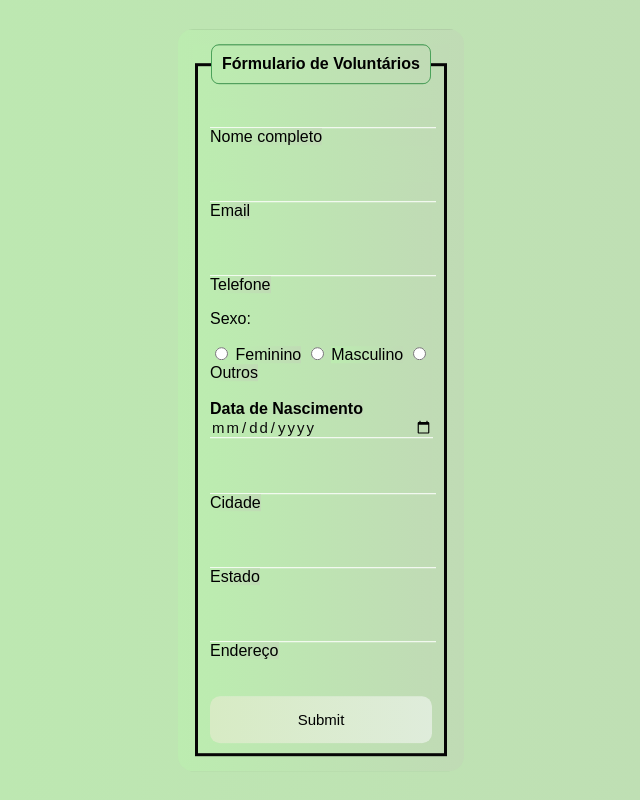
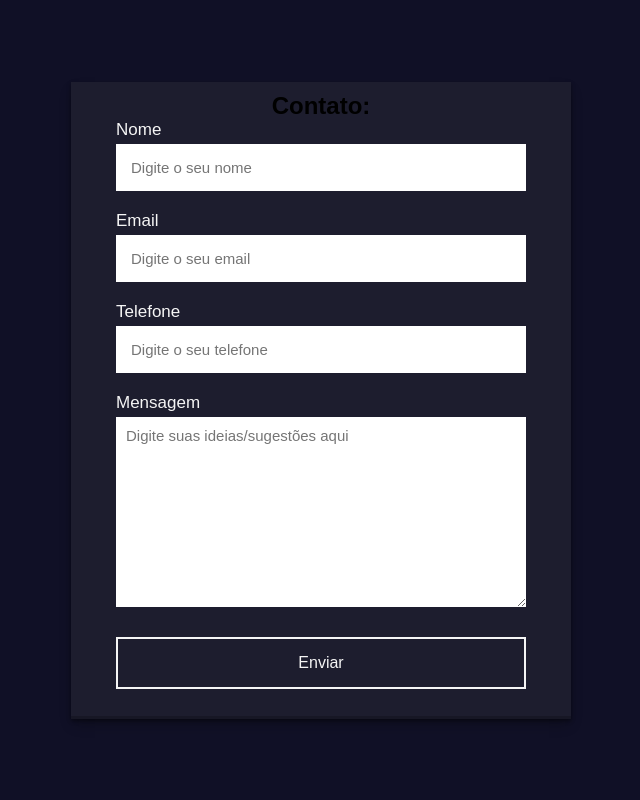
Before and after one commit to codigo01quequel/trabalho-final, a plain HTML site: page formulario.html in a window 1280 px wide. Shown: the whole page, without its empty margins (319-959 px from the left). Drawn offline with Linux system fonts and the light colour scheme.

Commit message:
mudança no formulario

```diff
--- a/formulario.css
+++ b/formulario.css
@@ -1,70 +1,74 @@
 *{
-    font-family: Arial, Helvetica, sans-serif;
-    background-image: linear-gradient(to right, rgb(188, 236, 176), rgb(192, 219, 181));
+    margin: 0;
+    padding: 0;
+    box-sizing: border-box;
+    font-family: sans-serif;
 }
-.box{
-    position: absolute;
-    top: 50%;
-    left: 50%;
-    transform: translate(-50%, -50%);
-    background-color: rgba(0, 0, 0, 0.6);
+body{
+    display: flex;
+    align-items: center;
+    justify-content: center;
+    min-height: 100vh;
+    background-color: #101026;
+}
+section{
+    display: flex;
+    align-items: center;
+    justify-content: center;
+    flex-direction: column;
+    padding: 10px 45px;
+    background-color: #1d1d2e;
+    width: 500px;
+    box-shadow: rgba(0, 0, 0, 0.4) 0px 2px 4px, rgba(0, 0, 0, 0.3) 0px 7px 13px -3px, rgba(0, 0, 0, 0.2) 0px -3px 0px inset;
+}
+::selection h2{
+    color: #f5f5f5;
+    font-size: 2.5rem;
+    margin: 2rem;
+}
+section form{
+    display: flex;
+    flex-direction: column;
+    width: 100%;
+}
+form label{
+    color:#f5f5f5;
+    font-size: 17px;
+    margin-bottom: 4px;
+}
+form input{
     padding: 15px;
+    outline: none;
+    border: 0;
+    margin-bottom: 20px;
+    font-size: 15px;
+    transition: all 0.5s;
+}
+form input:focus{
     border-radius: 15px;
-    width: 20%;
 }
-fieldset{
-    border: 3px solid rgb(5, 5, 5);
+form textarea{
+    padding: 10px;
+    outline: none;
+    border: 0;
+    font-size: 15px;
+    margin-bottom: 30px;
+    transition: all 0.5s;
 }
-legend{
-    border: 1px solid rgb(75, 163, 90);
-    padding: 10px;
-    text-align: center;
-    background-color: rgb(74, 109, 80);
-    border-radius: 8px;
+form textarea:focus{
+    border-radius: 16px;
 }
-.inputBox{
-    position: relative;
+form button{
+    padding: 15px;
+    cursor: pointer;
+    font-size: 16px;
+    background: transparent;
+    border: 2px solid #f5f5f5;
+    color:#f5f5f5;
+    transition: all 1s;
+    margin-bottom: 20px;
 }
-.inputUser{
-    background: none;
-    border: none;
-    border-bottom: 1px solid white;
-    outline: none;
-    color: rgb(12, 12, 12);
-    font-size: 15px;
-    width: 100%;
-    letter-spacing: 2px;
-}
-.labelInput{
-    position: absolute;
-    top: 0px;
-    left: 0px;
-    pointer-events: none;
-    transition: .5s;
-}
-.inputUser:focus ~ .labelInput,
-.inputUser:valid ~ .labelInput{
-    top: -20px;
-    font-size: 12px;
-    color:darkgreen;
-}
-#data_nascimento{
-    border: none;
-    padding: 8px;
-    border-radius: 10px;
-    outline: none;
-    font-size: 15px;
-}
-#submit{
-    background-image: linear-gradient(to right, rgb(215, 235, 196), rgb(223, 236, 219));
-    width: 100%;
-    border: none;
-    padding: 15px;
-    color:black;
-    font-size: 15px;
-    cursor: ponter;
-    border-radius: 10px;
-}
-#submit:hover{
-    background-image: linear-gradient(to right, rgb(215, 235, 196), rgb(223, 236, 219));
-}
+form button:hover{
+    background: #f5f5f5;
+    color:#101026;
+    border-radius: 16px;}
--- a/formulario.html
+++ b/formulario.html
@@ -1,5 +1,5 @@
 <!DOCTYPE html>
-<html lang="en">
+<html lang="pt-br">
 <head>
     <meta charset="UTF-8">
     <meta name="viewport" content="width=device-width, initial-scale=1.0">
@@ -7,58 +7,22 @@
     <link rel="stylesheet" href="formulario.css">
 </head>
 <body>
-    <div class="box">
-        <form action="">
-            <fieldset>
-                <legend><b>Fórmulario de Voluntários</b></legend>
-                <br>
-                <div class="inputBox">
-                    <input type="text" name="nome" id="nome" class="inputUser" required>
-                    <label for="nome" class="labelinput">Nome completo</label>
-                </div>
-                <br><br>
-                <div class="inputBox">
-                    <input type="email" name="email" id="email" class="inputUser" required>
-                    <label for="email"class="labelinput">Email</label>
-                    <div>
-                        <br><br>
-                        <div class="inputBox">
-                            <input type="tel" name="Telefone" id="telefone" class="inputUser" required>
-                            <label for="telefone"class="labelinput">Telefone</label>
-                    </div>
-                   <p>Sexo:</p>
-                   <input type="radio" id="feminino" name="genero" value="feminino" required>
-                   <label for="feminino">Feminino</label>
-                   <input type="radio" id="Masculino" name="genero" value="Masculino" required>
-                   <label for="feminino">Masculino</label>
-                   <input type="radio" id="Outros" name="genero" value="Outros" required>
-                   <label for="feminino">Outros</label>
-                   <br><br>
-                   <div class="inputBox">
-                    <label for="ano_nascimento"><b>Data de Nascimento</b></label>
-                    <input type="date" name="data de nascimento" id="email" class="inputUser" required>
-                    <div>
-                    <br><br>
-                        <div class="inputBox">
-                            <input type="text" name="cidade" id="cidade" class="inputUser" required>
-                            <label for="telefone"class="labelinput">Cidade</label>
-                    </div>
-                    <br><br>
-                    <div class="inputBox">
-                        <input type="text" name="estado" id="estado" class="inputUser" required>
-                        <label for="estado">Estado</label>
-                </div>
-                <br><br>
-                <div class="inputBox">
-                    <input type="text" name="Endereço" id="Endereço" class="inputUser" required>
-                    <label for="telefone">Endereço</label>
-            </div>
-            <br><br>
-            <input type="submit" name="submit" id="submit">
+    <section>
+        <h2>Contato:</h2>
+        <form action="https://api.staticforms.xyz/submit" method="post">
+            <label>Nome</label>
+            <input type="text" name="name" placeholder="Digite o seu nome" autocomplete="off" required>
+            <label>Email</label>
+            <input type="email" name="email" placeholder="Digite o seu email" autocomplete="off" required>
+            <label>Telefone</label>
+            <input type="telefone" name="email" placeholder="Digite o seu telefone" autocomplete="off" required>
+            <label>Mensagem</label>
+            <textarea name="message" cols="30" rows="10" placeholder="Digite suas ideias/sugestões aqui" required></textarea>
+            <button type="submit">Enviar</button>
 
-            </fieldset>
+            <input type="hidden" name="accessKey" value="397197a0-ef23-4382-bc26-eed23c590884">
+            <input type="hidden" name="redirectTo" value="file:///C:/aula%2029.06/obrigado.html">
         </form>
-    </div>
-
+    </section>
 </body>
 </html>
```
